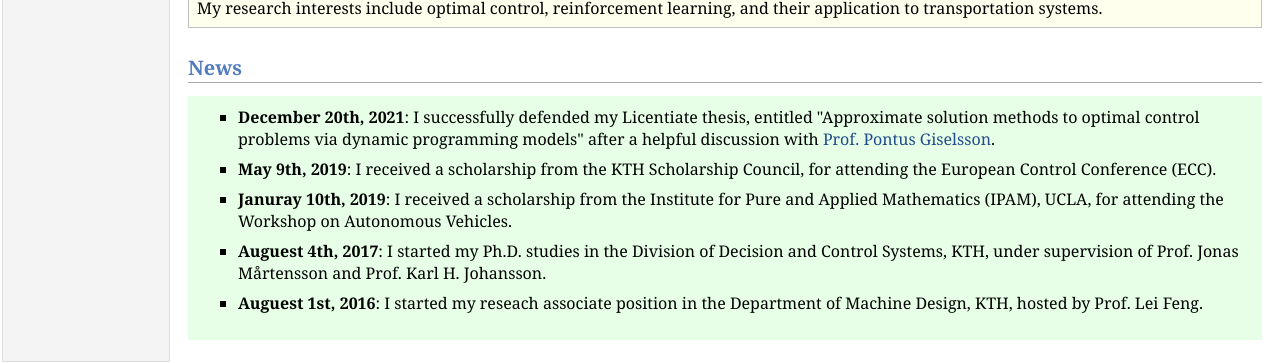
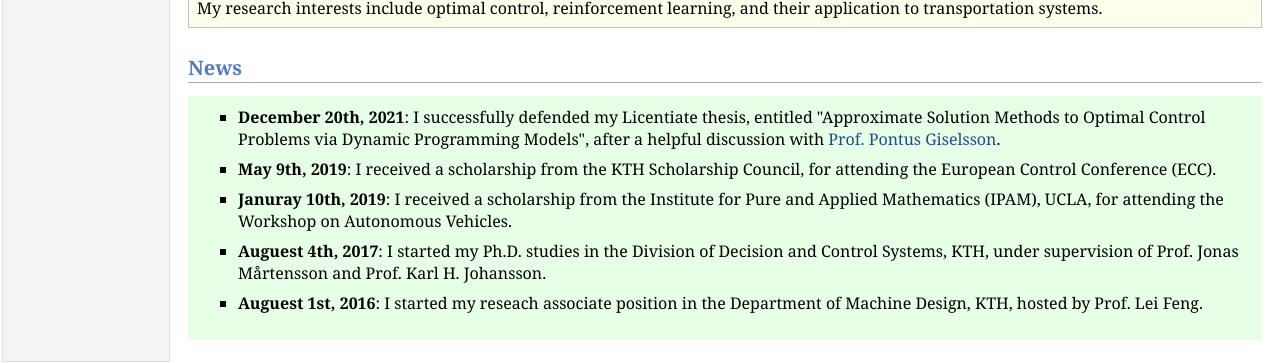
Before and after one commit to yuchaotaigu/yuchaotaigu.github.io, a Jekyll site: the page index.html, which Jekyll copies as it is, in a window 1280 px wide. Shown: the part 496-859 px from the top of the page. Built offline with Jekyll 4.4.1, drawn with Linux system fonts in a browser that asks for light colours; comment, search, counter and statistics services are not loaded.

Commit message:
CAPITAL LETTERS

```diff
--- a/index.html
+++ b/index.html
@@ -52,7 +52,7 @@ Email: <a href="mailto:yuchao@kth.se">yuchao@kth.se</a><br /></p>
 <div class="infoblock">
 <div id="demobox">
 <ul>
-  <li><b>December 20th, 2021</b>: I successfully defended my Licentiate thesis, entitled "Approximate solution methods to optimal control problems via dynamic programming models" after a helpful discussion with <a href="https://www.control.lth.se/personnel-old/pontus-giselsson/">Prof. Pontus Giselsson</a>.
+  <li><b>December 20th, 2021</b>: I successfully defended my Licentiate thesis, entitled "Approximate Solution Methods to Optimal Control Problems via Dynamic Programming Models", after a helpful discussion with <a href="https://www.control.lth.se/personnel-old/pontus-giselsson/">Prof. Pontus Giselsson</a>.
   </li>
   <li><b>May 9th, 2019</b>: I received a scholarship from the KTH Scholarship Council, for attending the European Control Conference (ECC).
   </li>
```
